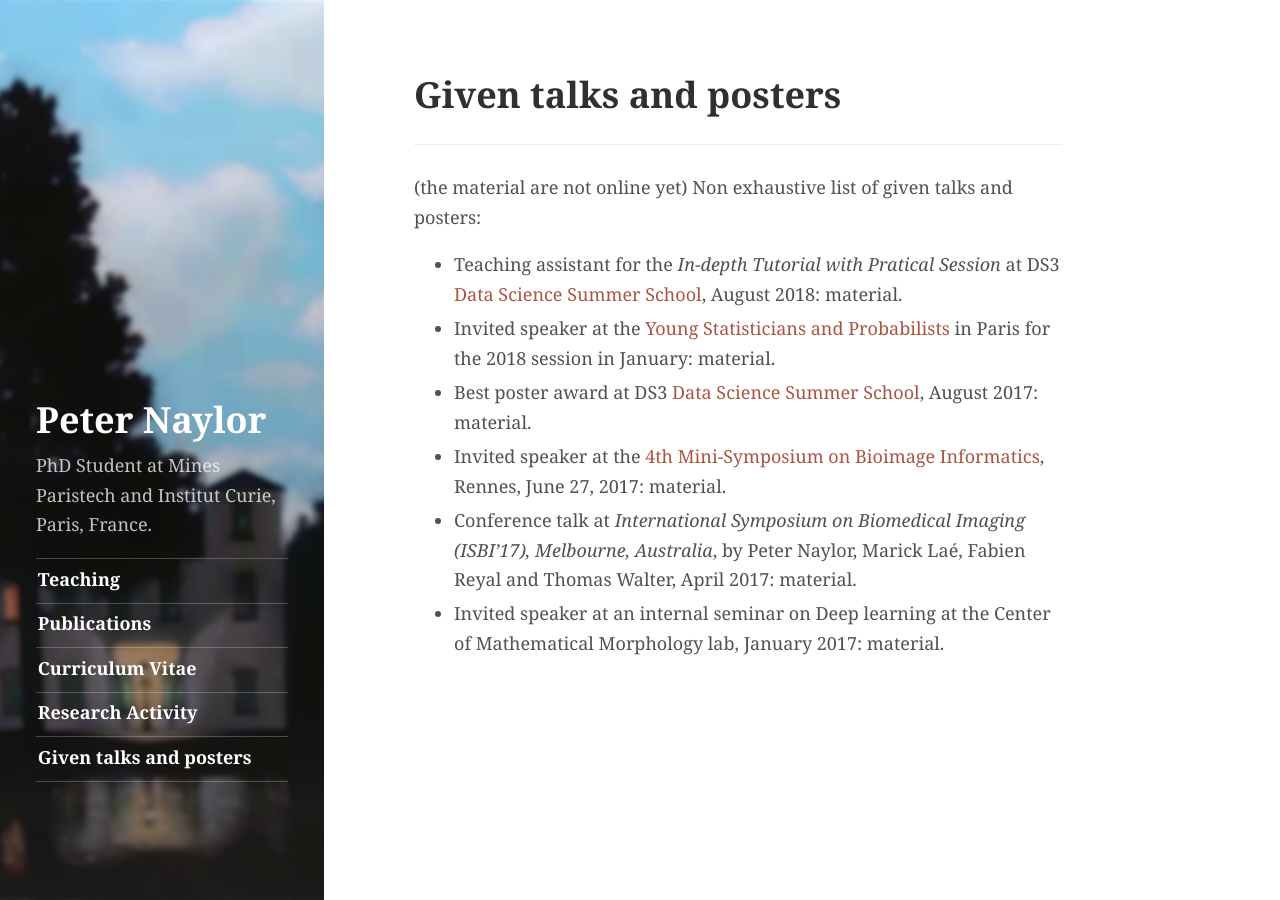
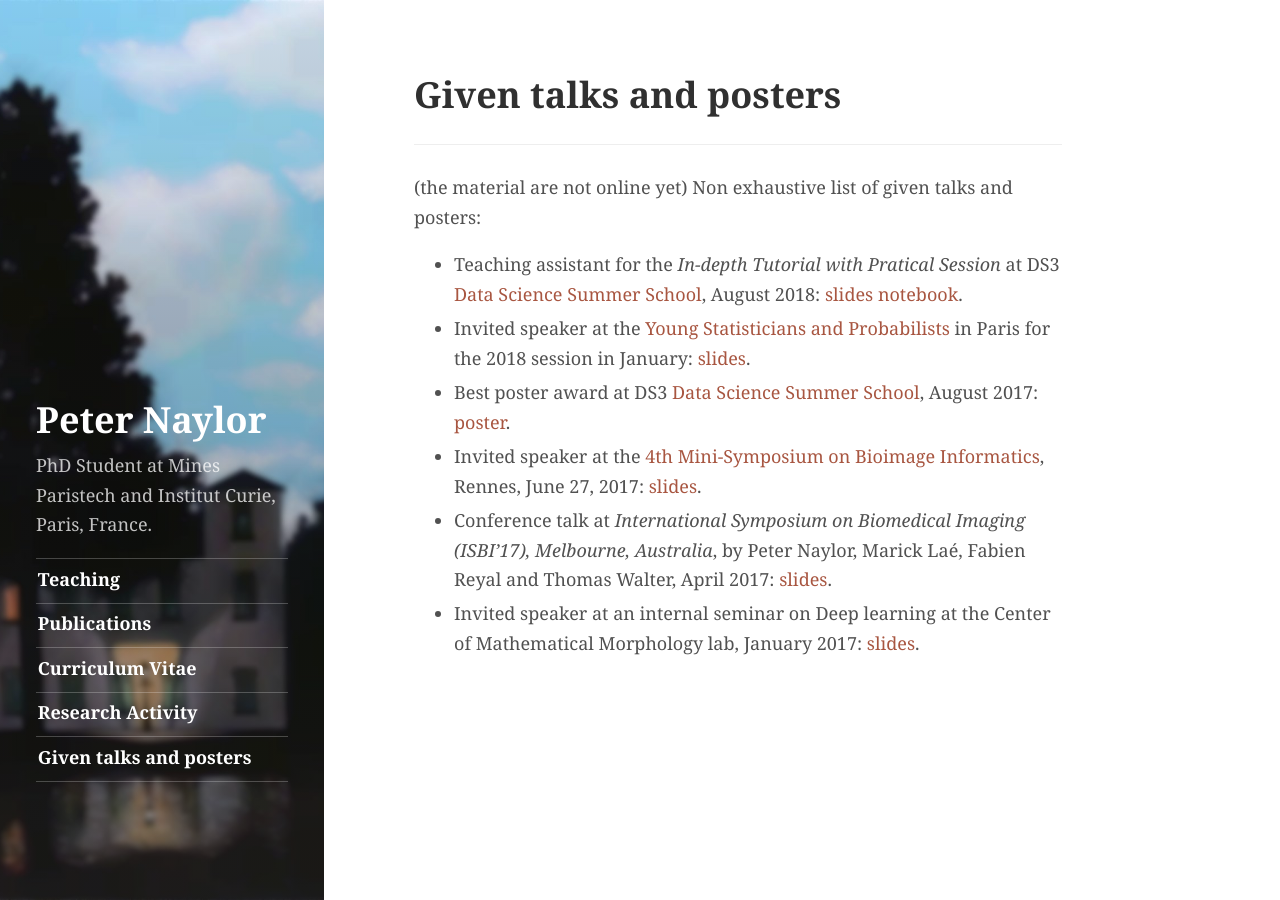
Before and after one commit to PeterJackNaylor/PeterJackNaylor.github.io, a Jekyll site: the page built from tag/Talks.md, in a window 1280 px wide. Built offline with Jekyll 4.4.1, drawn with Linux system fonts in a browser that asks for light colours.

Commit message:
updated talks with material

```diff
--- a/tag/Talks.md
+++ b/tag/Talks.md
@@ -6,9 +6,9 @@ title: Given talks and posters
 ---
 (the material are not online yet)
 Non exhaustive list of given talks and posters:
-- Teaching assistant for the *In-depth Tutorial with Pratical Session* at DS3 [Data Science Summer School](http://www.ds3-datascience-polytechnique.fr), August 2018: material.
-- Invited speaker at the [Young Statisticians and Probabilists](https://www.sfds.asso.fr/fr/jeunes_statisticiens/manifestations/journees_ysp/564-accueil_ysp/) in Paris for the 2018 session in January: material.
-- Best poster award at DS3 [Data Science Summer School](http://www.ds3-datascience-polytechnique.fr), August 2017: material.
-- Invited speaker at the [4th Mini-Symposium on Bioimage Informatics](https://france-bioimaging.org/fbi-special-events/4th-mini-symposium-on-bioimage-informatics/), Rennes, June 27, 2017: material.
-- Conference talk at *International Symposium on Biomedical Imaging (ISBI’17), Melbourne, Australia*, by Peter Naylor, Marick Laé, Fabien Reyal and Thomas Walter, April 2017: material.
-- Invited speaker at an internal seminar on Deep learning at the Center of Mathematical Morphology lab, January 2017: material.
+- Teaching assistant for the *In-depth Tutorial with Pratical Session* at DS3 [Data Science Summer School](http://www.ds3-datascience-polytechnique.fr), August 2018: [slides](http://members.cbio.mines-paristech.fr/~pnaylor/Downloads/PresentationDS3_2018.pdf) [notebook](http://members.cbio.mines-paristech.fr/~pnaylor/Downloads/DemoTissueSegmentation.html).
+- Invited speaker at the [Young Statisticians and Probabilists](https://www.sfds.asso.fr/fr/jeunes_statisticiens/manifestations/journees_ysp/564-accueil_ysp/) in Paris for the 2018 session in January: [slides](http://members.cbio.mines-paristech.fr/~pnaylor/Downloads/DeepNeuralNetworksForNucleiSegmentationIntro.pdf).
+- Best poster award at DS3 [Data Science Summer School](http://www.ds3-datascience-polytechnique.fr), August 2017: [poster](http://members.cbio.mines-paristech.fr/~pnaylor/Downloads/Poster_DS3_2017.pdf).
+- Invited speaker at the [4th Mini-Symposium on Bioimage Informatics](https://france-bioimaging.org/fbi-special-events/4th-mini-symposium-on-bioimage-informatics/), Rennes, June 27, 2017: [slides](http://members.cbio.mines-paristech.fr/~pnaylor/Downloads/MiniSymposiumRennes2017.pdf).
+- Conference talk at *International Symposium on Biomedical Imaging (ISBI’17), Melbourne, Australia*, by Peter Naylor, Marick Laé, Fabien Reyal and Thomas Walter, April 2017: [slides](http://members.cbio.mines-paristech.fr/~pnaylor/Downloads/IsbiConference2017.pdf).
+- Invited speaker at an internal seminar on Deep learning at the Center of Mathematical Morphology lab, January 2017: [slides](http://members.cbio.mines-paristech.fr/~pnaylor/Downloads/CMM_InternalSeminar2017.pdf).
```
Also changed, not shown: _posts/2017-12-08-Introduction-to-machine-learning.md (+2 -2 lines), _posts/2018-04-10-LSML-course.md (+1 -1 lines).
